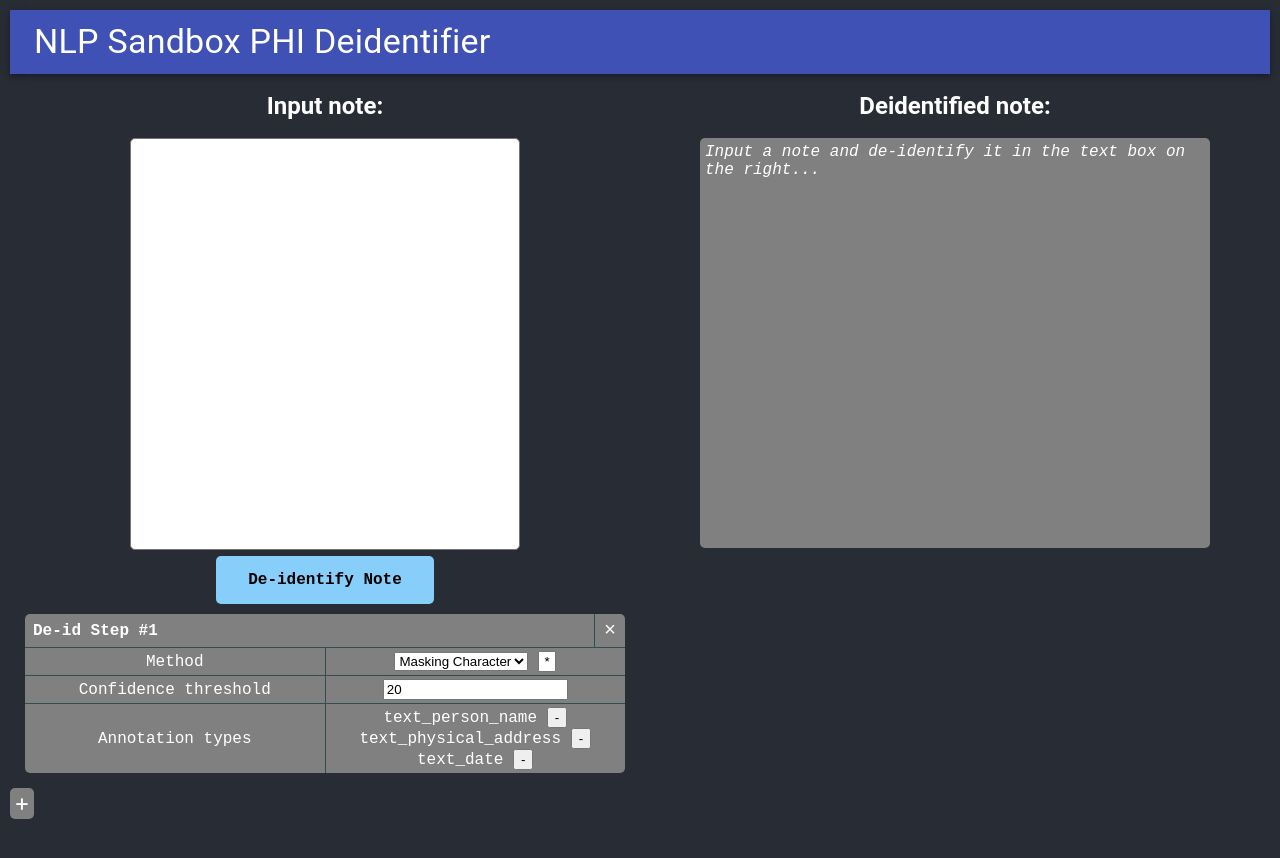
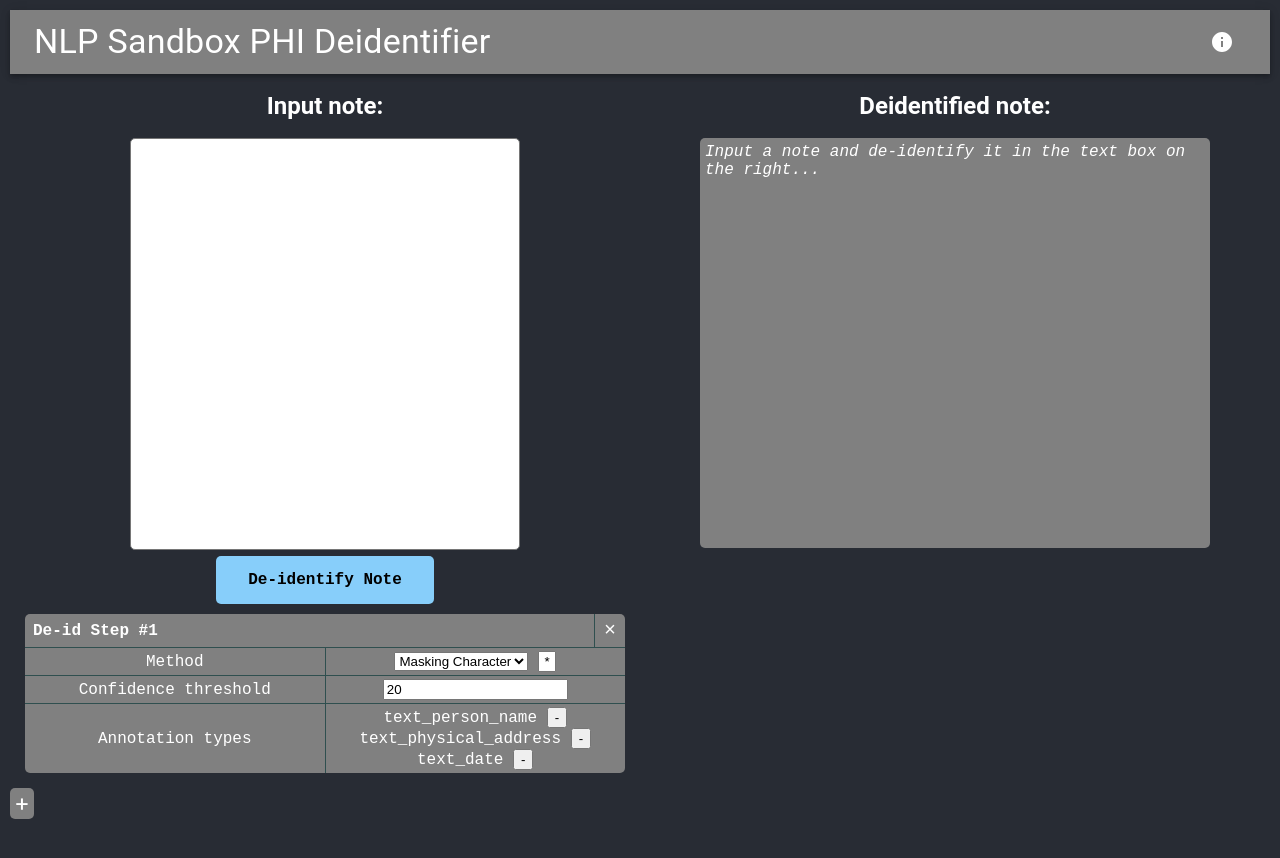
Before and after one commit to nlpsandbox/phi-deidentifier-example, a React (Create React App) app in the folder client/: page / in a window 1280 px wide. Shown: the top 858 px of the page. Built offline with nearby package versions, Linux system fonts and the light colour scheme.

Commit message:
Make AppBar Grey, add Info Button

```diff
--- a/client/src/components/App.js
+++ b/client/src/components/App.js
@@ -6,7 +6,8 @@ import { Configuration } from '../runtime';
 import { DeidentifiedText, deidentificationStates } from './DeidentifiedText';
 import { DeidentificationConfigForm } from './DeidentificationConfigForm';
 import { encodeString, decodeString } from '../stringSmuggler';
-import { AppBar, Box, Button, Toolbar, Typography } from '@material-ui/core';
+import { AppBar, Box, IconButton, Toolbar, Typography } from '@material-ui/core';
+import InfoIcon from '@material-ui/icons/Info';
 
 const deidentifiedNotesApi = new DeidentifiedNotesApi(new Configuration({basePath: "http://localhost:8080/api/v1"})) // FIXME: Figure out how to handle hostname
 
@@ -141,9 +142,10 @@ class App extends React.Component {
   render() {
     return (
     <div className="App">
-      <AppBar position="static">
+      <AppBar style={{ backgroundColor: "grey" }} position="static">
         <Toolbar>
-          <Typography variant="h4">NLP Sandbox PHI Deidentifier</Typography>
+          <Typography variant="h4" style={{ flex: 1 }} >NLP Sandbox PHI Deidentifier</Typography>
+          <IconButton><InfoIcon style={{ color: "white" }} /></IconButton>
         </Toolbar>
       </AppBar>
       <div className="left">
```
